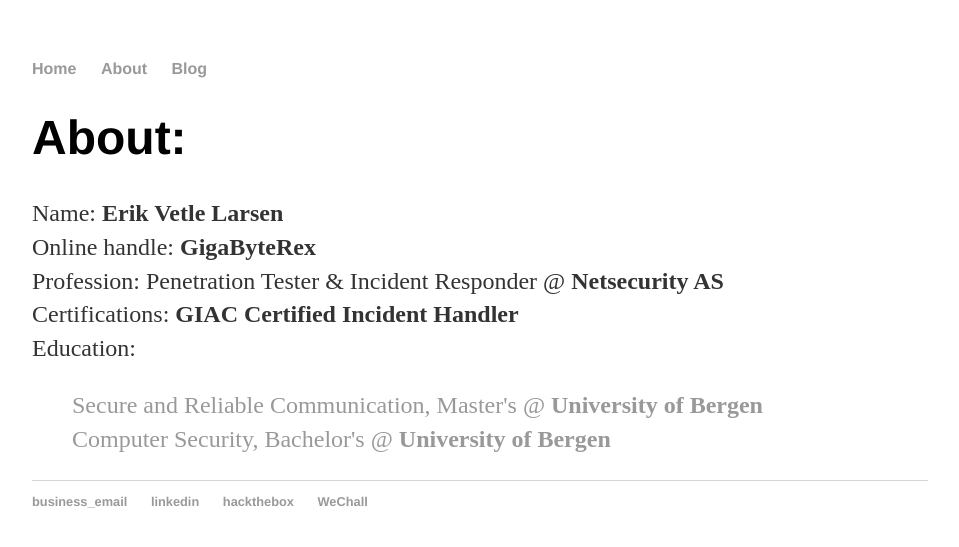
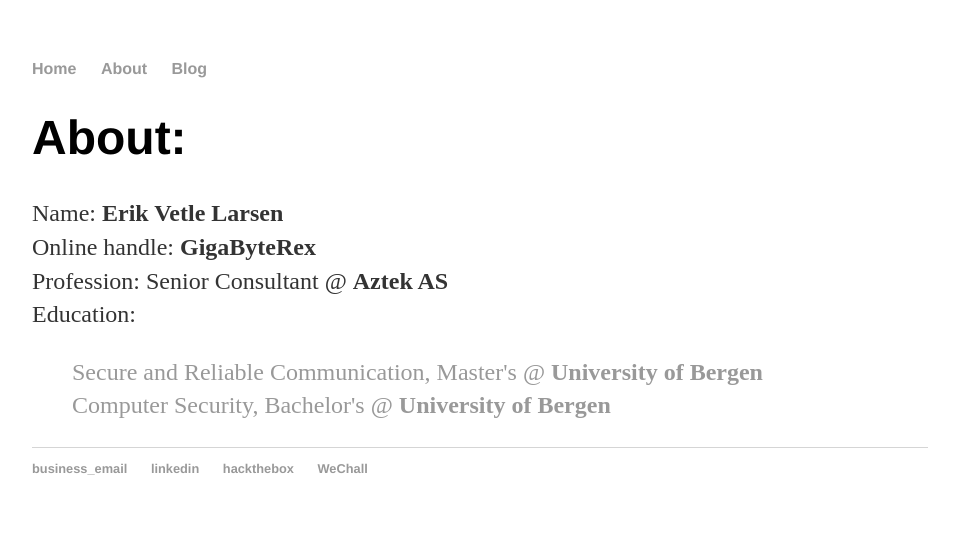
Before and after one commit to GigaByteRex/gigabyterex.github.io, a Jekyll site: the page built from about/index.html, in a window 1280 px wide. Shown: the top 547 px of the page, without its empty margins (160-1119 px from the left). Built offline with Jekyll 4.4.1, drawn with Linux system fonts in a browser that asks for light colours.

Commit message:
Updated aboutme to reflect new job

```diff
--- a/about/index.html
+++ b/about/index.html
@@ -6,8 +6,7 @@
 	<h1>About:</h1>
 	<p>Name: <b>Erik Vetle Larsen</b><br>
 	Online handle: <b>GigaByteRex</b><br>
-	Profession: Penetration Tester & Incident Responder @ <b>Netsecurity AS</b><br>
-    Certifications: <b>GIAC Certified Incident Handler</b><br>
+	Profession: Senior Consultant @ <b>Aztek AS</b><br>
 	Education: <br></p>
 	<p style="margin-left: 40px"><a href=https://www.uib.no/en/studies/MAMN-INF/SI>Secure and Reliable Communication, Master's @ <b>University of Bergen</b></a><br>
 	<a href=https://www.uib.no/en/studies/BAMN-DSIK>Computer Security, Bachelor's @ <b>University of Bergen</b></a></p>
```
